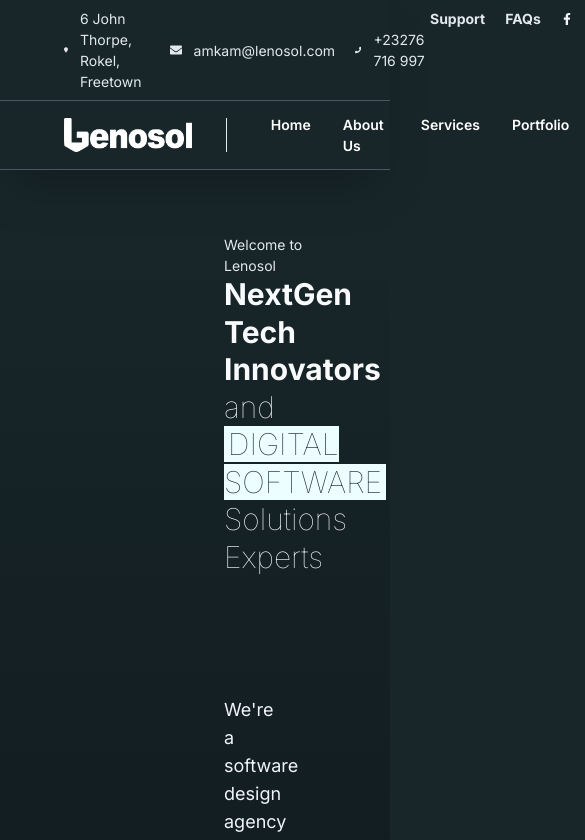
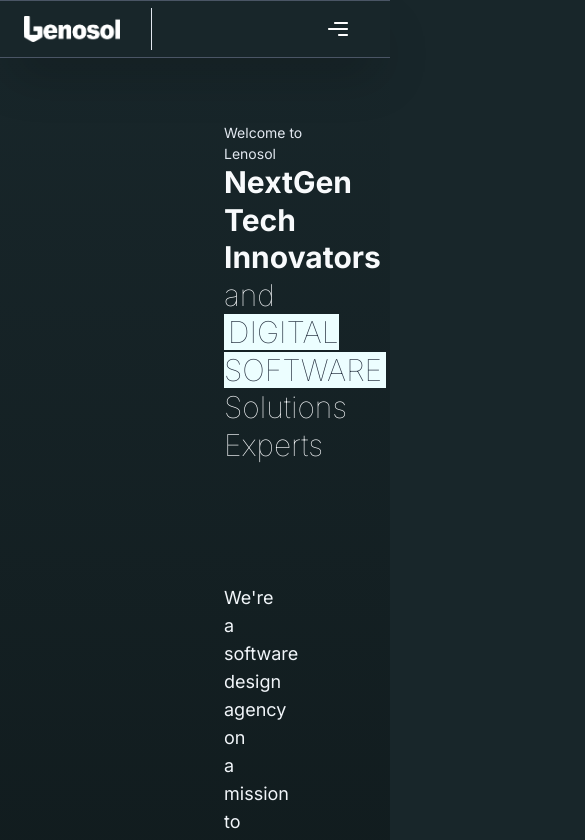
Before and after one commit to AmaduKamara/lenosol.dev, a Next.js app: page / in a window 390 px wide. Shown: the top 840 px of the page, 585 px wide, since content can reach past the window. Built offline with nearby package versions, Linux system fonts and the light colour scheme.

Commit message:
Add responsive styles to the header

```diff
--- a/app/components/navigation-header.tsx
+++ b/app/components/navigation-header.tsx
@@ -1,83 +1,141 @@
-import React from "react";
+"use client";
+
+import React, { useState } from "react";
 import TopBar from "./top-bar";
 import Link from "next/link";
-import { CgMenuRight } from "react-icons/cg";
+import { CgMenuRight, CgClose } from "react-icons/cg";
 import { MdKeyboardArrowRight } from "react-icons/md";
 import Image from "next/image";
-
+import { motion, AnimatePresence } from "framer-motion";
 import lenosol from "../images/lenosol.png";
 
 const NavigationHeader = () => {
+  const [isOpen, setIsOpen] = useState(false);
+
   return (
     <header className='sticky top-0 z-100 bg-[#18262a] shadow-2xl'>
       <TopBar />
-      <div className='border-t border-b border-gray-600 pl-16 flex justify-between items-center'>
+      <div className='border-t border-b border-gray-600 px-6 md:pl-16 flex justify-between items-center'>
         {/* Logo */}
         <div className='flex items-center gap-5'>
-          <div className='border-r w-42 border-slate-200'>
+          <div className='border-r w-32 md:w-42 border-slate-200 py-2'>
             <Link href='/'>
-              <Image src={lenosol} alt='Lenosol' className='w-32' />
+              <Image src={lenosol} alt='Lenosol' className='w-24 md:w-32' />
             </Link>
           </div>
 
-          {/* Nav links */}
-          <ul className='flex gap-8 pl-6'>
-            <li>
-              <Link href='/' className='text-white font-semibold'>
-                Home
-              </Link>
-            </li>
-            <li>
-              <Link href='/about' className='text-white font-semibold'>
-                About Us
-              </Link>
-            </li>
-            <li>
-              <Link href='/services' className='text-white font-semibold'>
-                Services
-              </Link>
-            </li>
-            <li>
-              <Link href='/portfolio' className='text-white font-semibold'>
-                Portfolio
-              </Link>
-            </li>
-            <li>
-              <Link href='/team' className='text-white font-semibold'>
-                Team
-              </Link>
-            </li>
-            <li>
-              <Link href='/blog' className='text-white font-semibold'>
-                Blog
-              </Link>
-            </li>
-            <li>
-              <Link href='/contact' className='text-white font-semibold'>
-                Contact
-              </Link>
-            </li>
+          {/* Desktop Nav links */}
+          <ul className='hidden lg:flex gap-8 pl-6'>
+            {[
+              "Home",
+              "About Us",
+              "Services",
+              "Portfolio",
+              "Team",
+              "Blog",
+              "Contact",
+            ].map((item) => (
+              <li key={item}>
+                <Link
+                  href={
+                    item === "Home"
+                      ? "/"
+                      : `/${item.toLowerCase().replace(" ", "-")}`
+                  }
+                  className='text-white font-semibold hover:text-cyan-500 transition-colors'
+                >
+                  {item}
+                </Link>
+              </li>
+            ))}
           </ul>
         </div>
 
         <div className='flex gap-5 items-center'>
           <Link
             href='/quote'
-            className='bg-cyan-500 py-3 px-6 text-white flex items-center border border-cyan-500 hover:bg-transparent transition-all ease-in-out duration-300'
+            className='hidden md:flex bg-cyan-500 py-3 px-6 text-white items-center border border-cyan-500 hover:bg-transparent transition-all ease-in-out duration-300'
           >
-            Get a Quote
-            <MdKeyboardArrowRight size={20} className='text-white' />
+            Get a Quote <MdKeyboardArrowRight size={20} />
           </Link>
 
           <button
             type='button'
-            className=' bg-slate-50 px-6 py-4 border-2 hover:bg-slate-200 cursor-pointer'
-            title='Open menu'
+            onClick={() => setIsOpen(!isOpen)}
+            className='md:bg-slate-50 text-white md:text-cyan-900 px-4 py-4 md:px-6 cursor-pointer'
           >
-            <CgMenuRight size={24} />
+            {isOpen ? <CgClose size={24} /> : <CgMenuRight size={24} />}
           </button>
         </div>
       </div>
+
+      {/* Desktop Mega Menu */}
+      <AnimatePresence>
+        {isOpen && (
+          <motion.div
+            initial={{ height: 0, opacity: 0 }}
+            animate={{ height: "30vh", opacity: 1 }}
+            exit={{ height: 0, opacity: 0 }}
+            className='hidden lg:block absolute top-full left-0 w-full bg-[#18262a] border-b border-gray-600 shadow-xl overflow-hidden'
+          >
+            <div className='container mx-auto p-10 flex gap-20 text-white'>
+              <div>
+                <h3 className='text-cyan-500 font-bold mb-4'>Web Design</h3>
+                <p>Elegant UI/UX solutions.</p>
+              </div>
+              <div>
+                <h3 className='text-cyan-500 font-bold mb-4'>Development</h3>
+                <p>Robust scalable backends.</p>
+              </div>
+              <div>
+                <h3 className='text-cyan-500 font-bold mb-4'>
+                  Coding Bootcamp
+                </h3>
+                <p>Master modern web stacks.</p>
+              </div>
+            </div>
+          </motion.div>
+        )}
+      </AnimatePresence>
+
+      {/* Mobile/Tablet Drawer */}
+      <AnimatePresence>
+        {isOpen && (
+          <motion.div
+            initial={{ x: "100%" }}
+            animate={{ x: 0 }}
+            exit={{ x: "100%" }}
+            transition={{ type: "spring", damping: 25, stiffness: 200 }}
+            // Added flex, flex-col, and items-end to align everything to the right
+            className='lg:hidden fixed top-0 right-0 h-full w-[300px] bg-[#18262a] z-[110] p-10 shadow-2xl flex flex-col items-end'
+          >
+            <button
+              onClick={() => setIsOpen(false)}
+              className='text-white mb-10'
+            >
+              <CgClose size={30} />
+            </button>
+            {/* Added text-right to ensure text alignment follows the parent */}
+            <ul className='flex flex-col gap-6 text-white text-xl text-right'>
+              {[
+                "Home",
+                "About Us",
+                "Services",
+                "Portfolio",
+                "Team",
+                "Blog",
+                "Contact",
+              ].map((item) => (
+                <li key={item}>
+                  <Link href='/' onClick={() => setIsOpen(false)}>
+                    {item}
+                  </Link>
+                </li>
+              ))}
+            </ul>
+          </motion.div>
+        )}
+      </AnimatePresence>
     </header>
   );
 };
--- a/app/components/top-bar.tsx
+++ b/app/components/top-bar.tsx
@@ -10,17 +10,17 @@ import { FaLocationPin, FaX } from "react-icons/fa6";
 
 const TopBar = () => {
   return (
-    <div className='py-2 px-16 flex justify-between'>
+    <div className='py-2 px-16 hidden md:flex justify-between'>
       <div className='flex gap-5'>
-        <span className='text-slate-200 flex items-center gap-3'>
+        <span className='text-slate-200 flex items-center gap-3 text-sm'>
           {" "}
           <FaLocationPin size={12} /> 6 John Thorpe, Rokel, Freetown
         </span>
-        <span className='text-slate-200 flex items-center gap-3'>
+        <span className='text-slate-200 flex items-center gap-3 text-sm'>
           <FaEnvelope size={12} />
           amkam@lenosol.com
         </span>
-        <span className='text-slate-200 flex items-center gap-3'>
+        <span className='text-slate-200 flex items-center gap-3 text-sm'>
           {" "}
           <FaPhone size={12} /> +23276 716 997
         </span>
@@ -30,12 +30,12 @@ const TopBar = () => {
         <div className='flex gap-5 items-center'>
           <ul className='flex gap-5 items-center'>
             <li className='font-bold'>
-              <Link href='/help' className='text-slate-200'>
+              <Link href='/help' className='text-slate-200 text-sm'>
                 Support
               </Link>
             </li>
             <li className='font-bold'>
-              <Link href='/help' className='text-slate-200'>
+              <Link href='/help' className='text-slate-200 text-sm'>
                 FAQs
               </Link>
             </li>
--- a/package.json
+++ b/package.json
@@ -9,6 +9,7 @@
     "lint": "eslint"
   },
   "dependencies": {
+    "framer-motion": "^12.42.2",
     "next": "16.2.7",
     "react": "19.2.4",
     "react-dom": "19.2.4",
```
Also changed, not shown: 2 other files (tests, documents, lock files or other folders).
